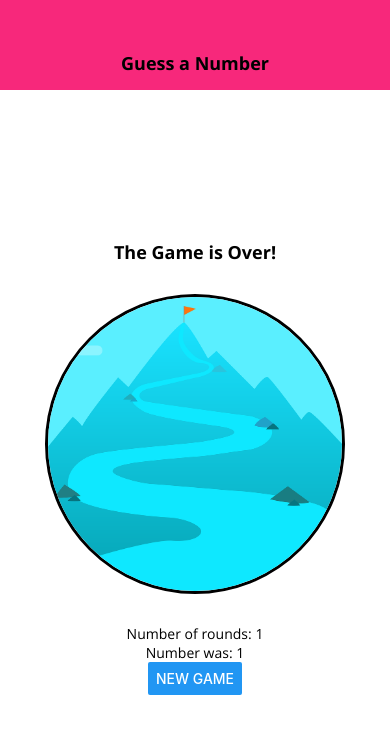
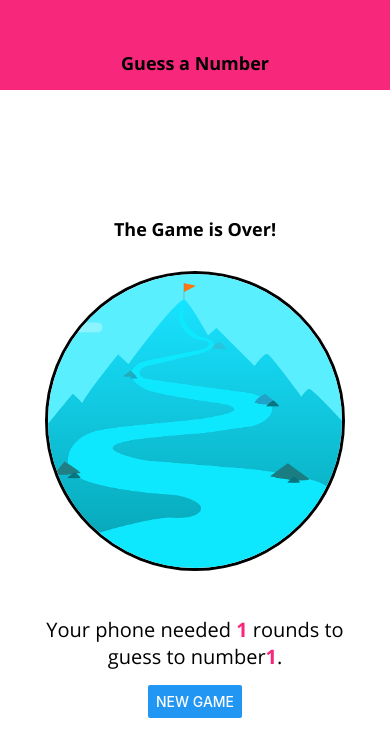
Before and after one commit to SamKlep/guess-a-number, a React Native app: screen / in a window 390 px wide. Shown: the top 756 px of the page. Built offline with nearby package versions, Linux system fonts and the light colour scheme.

Commit message:
Styling on gameover screen

```diff
--- a/components/BodyText.js
+++ b/components/BodyText.js
@@ -1,7 +1,9 @@
 import React from 'react';
 import { StyleSheet, Text } from 'react-native';
 
-const BodyText = props => <Text style={styles.body}>{props.children}</Text>;
+const BodyText = props => (
+  <Text style={{ ...styles.body, ...props.style }}>{props.children}</Text>
+);
 
 const styles = StyleSheet.create({
   body: {
--- a/screens/GameOverScreen.js
+++ b/screens/GameOverScreen.js
@@ -3,6 +3,7 @@
 
 import BodyText from '../components/BodyText';
 import TitleText from '../components/TitleText';
+import colors from '../constants/colors';
 
 const GameOverScreen = props => {
   return (
@@ -15,8 +16,14 @@
           resizeMode='cover'
         />
       </View>
-      <BodyText>Number of rounds: {props.roundsNumber}</BodyText>
-      <BodyText>Number was: {props.userNumber}</BodyText>
+      <View style={styles.resultContainer}>
+        <BodyText style={styles.resultText}>
+          Your phone needed
+          <Text style={styles.highlight}> {props.roundsNumber}</Text> rounds to
+          guess to number
+          <Text style={styles.highlight}>{props.userNumber}</Text>.
+        </BodyText>
+      </View>
       <Button title='NEW GAME' onPress={props.onRestart} />
     </View>
   );
@@ -40,6 +47,18 @@
   image: {
     width: '100%',
     height: '100%'
+  },
+  resultContainer: {
+    marginHorizontal: 30,
+    marginVertical: 15
+  },
+  resultText: {
+    textAlign: 'center',
+    fontSize: 20
+  },
+  highlight: {
+    color: colors.primary,
+    fontFamily: 'open-sans-bold'
   }
 });
 
```
